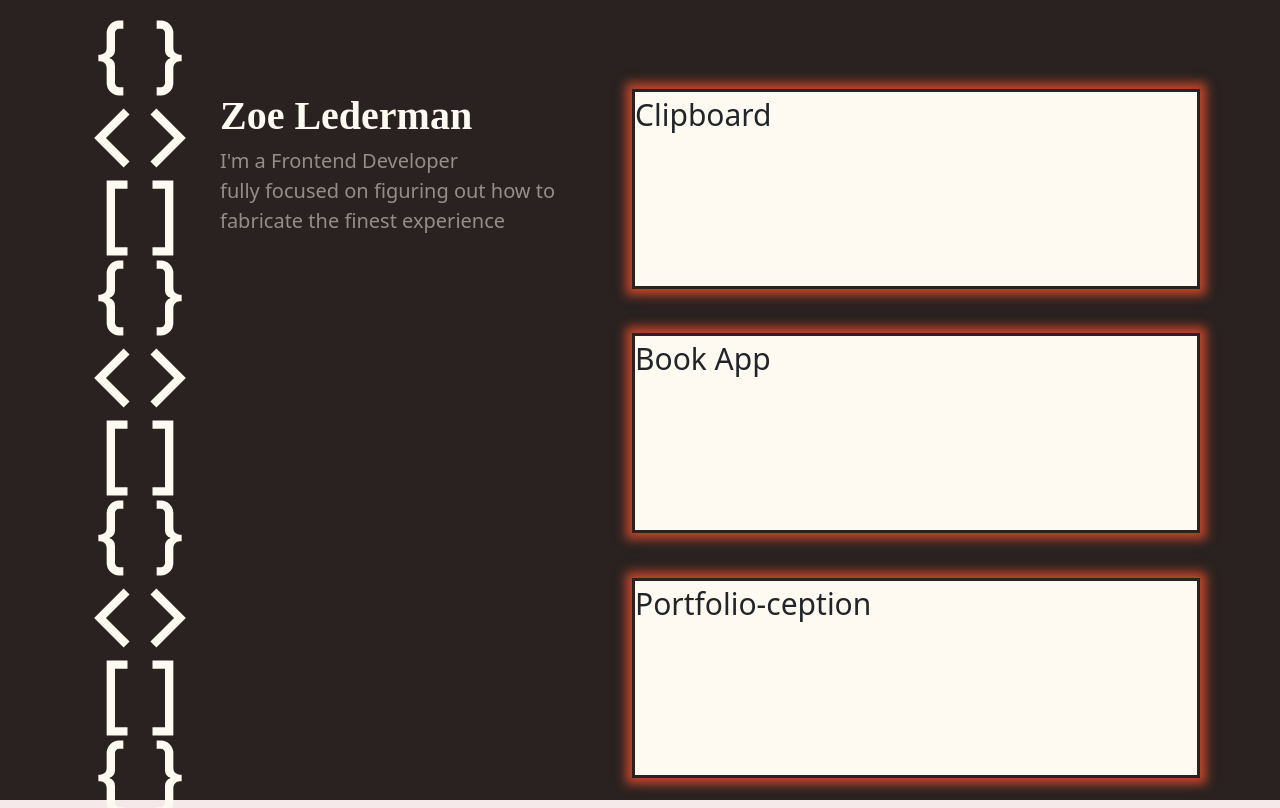
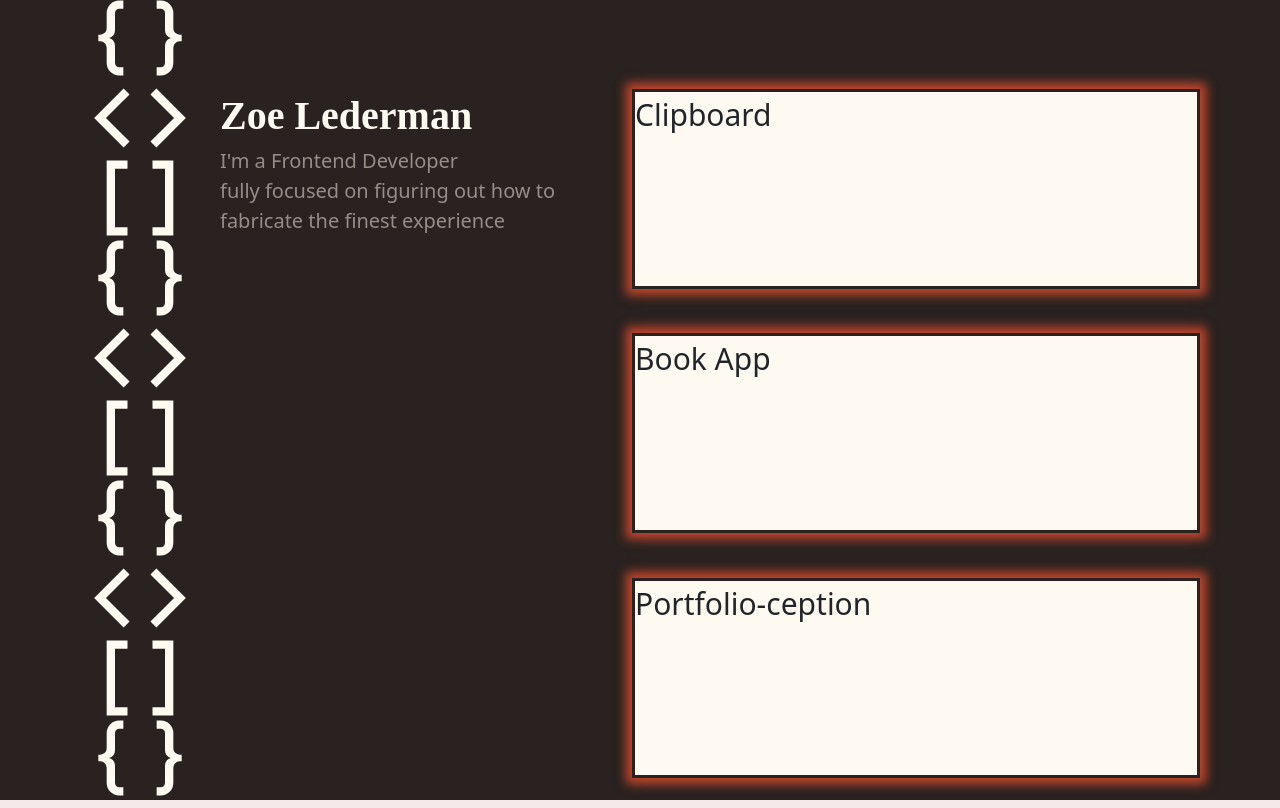
Before and after one commit to zlederma/portfolio-website, a React (Create React App) app: page / in a window 1280 px wide. Shown: the top 808 px of the page. Built offline with nearby package versions, Linux system fonts and the light colour scheme.

Commit message:
changed margin

```diff
--- a/src/styles/ArtSquaresStyles.css
+++ b/src/styles/ArtSquaresStyles.css
@@ -1,5 +1,5 @@
 .art-squares__container{
   height: 100%;
   width: 100%;
-  margin-top: -30px;
+  margin-top: -50px;
 }
```
